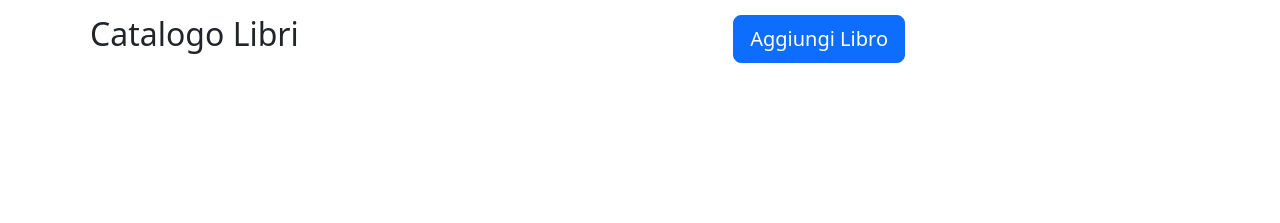
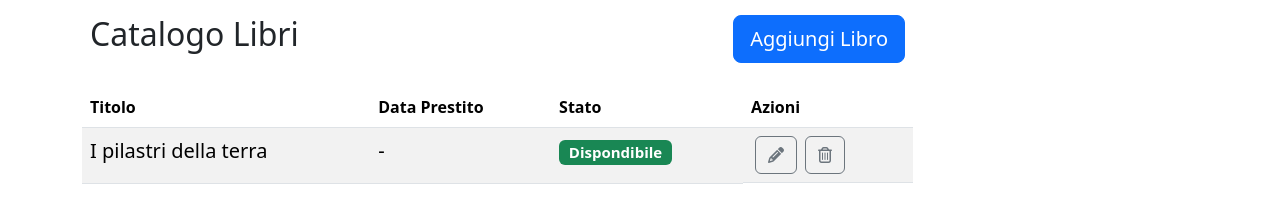
Before and after one commit to Kevin-Garri/html-css-bootstrap-dashboard, a plain HTML site: page index.html in a window 1280 px wide. Shown: the part 105-328 px from the top of the page. Drawn offline with nearby package versions, Linux system fonts and the light colour scheme.

Commit message:
[add] pilastri della terra

```diff
--- a/index.html
+++ b/index.html
@@ -71,8 +71,31 @@
               <a href="#" class="btn btn-lg btn-primary">Aggiungi Libro</a>
             </div>
           </div>
+          <table class="table table-striped">
+            <thead>
+              <tr>
+                <th scope="col">Titolo</th>
+                <th class="d-none d-md-table-cell" scope="col">Data Prestito</th>
+                <th scope="col">Stato</th>
+                <th scope="col">Azioni</th>
+              </tr>
+            </thead>
+
+            <tbody>
+              <!---Pilastri della terra---->
+              <tr class="lead">
+                <td>I pilastri della terra</td>
+                <td class="d-none d-md-table-cell">-</td>
+                <td><span class="badge text-bg-success">Dispondibile</span></td>
+                <td class="d-flex"><a href="#" class="btn btn-outline-secondary mx-1"><i
+                      class="fas fa-pencil-alt"></i></a><a href="#" class="btn btn-outline-secondary mx-1"><i
+                      class="far fa-trash-alt"></i></a></td>
+              </tr>
+            </tbody>
+
+          </table>
+
         </div>
-
       </div>
     </div>
 
```
